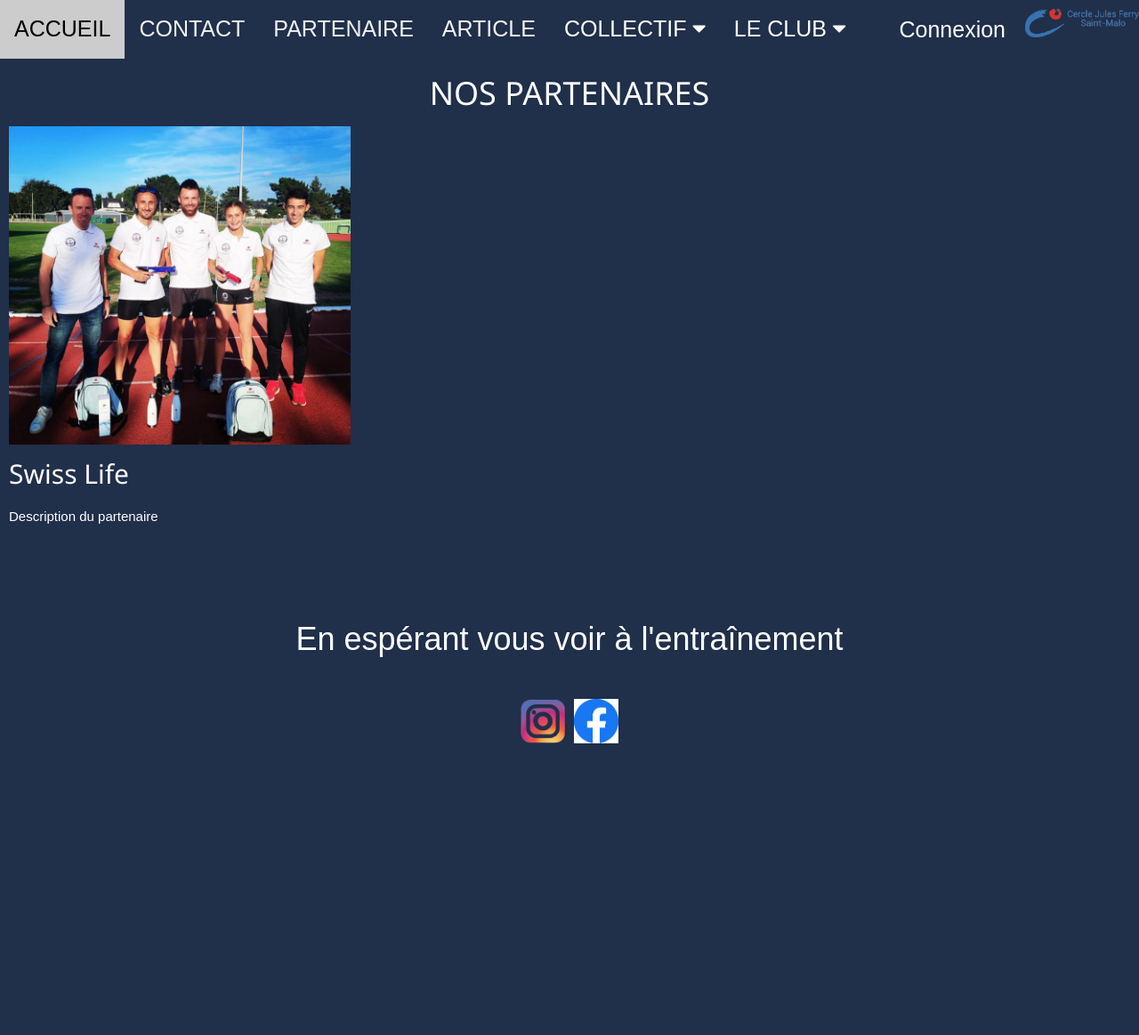
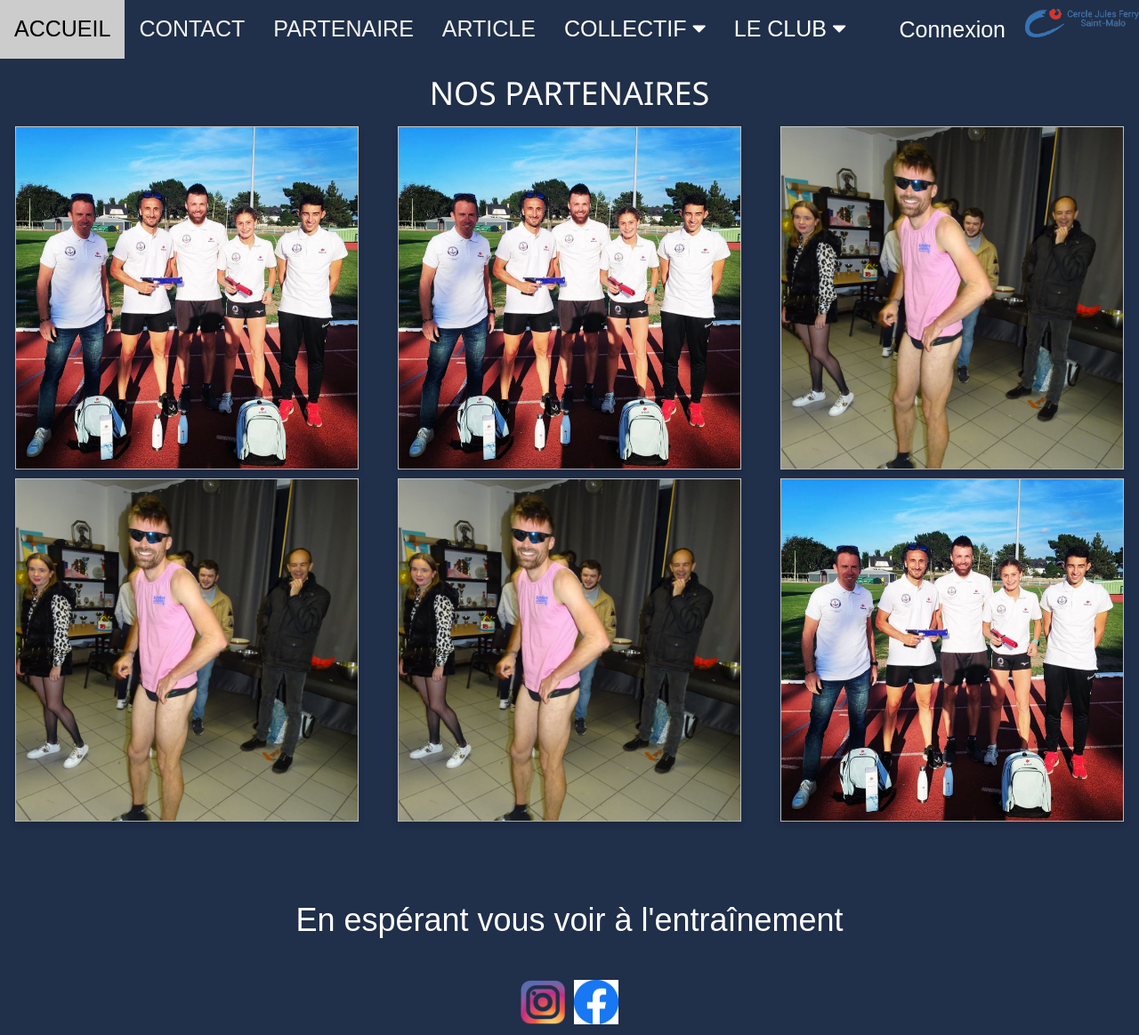
Before and after one commit to mathieucaudan/cjf_site, a PHP site: page /partenaire.php in a window 1280 px wide. Shown: the top 1164 px of the page at 89% size. Before the commit the page ends 836 px from the top, so only its background shows below. Run offline with PHP 8.4, Linux system fonts and the light colour scheme.

Commit message:
ajout cards partenaires

```diff
--- a/partenaire.php
+++ b/partenaire.php
@@ -6,13 +6,197 @@ navbar();
 ?>
 <h1 style="color: white;"><center>NOS PARTENAIRES</center></h1>
 
+<!--
 <div class="card" style="text-align: left; margin-left: 10px">
     <a href="https://www.google.fr"><img src="image/swisslife.png" style="width: 30vw;"></a>
     <div class="card-description">
         <h2 style="color: white;">Swiss Life</h2>
         <p style="color: white;">Description du partenaire</p>
     </div>
+</div>-->
+
+
+<div class="containerResponsive">
+
+        <div class="item">
+            <div class="flip-card">
+                <div class="flip-card-inner">
+                        <div class="flip-card-front">
+                            <img src="image/swisslife.png">
+                        </div>
+                            <div class="flip-card-back">
+                            <h1>John Doe</h1>
+                            <p>Architect & Engineer</p>
+                            <p>We love that guy</p>
+                        </div>
+                </div>
+            </div>
+        </div>
+        <div class="item">
+            <div class="flip-card">
+                <div class="flip-card-inner">
+                        <div class="flip-card-front">
+                            <img src="image/swisslife.png">
+                        </div>
+                            <div class="flip-card-back">
+                            <h1>John Doe</h1>
+                            <p>Architect & Engineer</p>
+                            <p>We love that guy</p>
+                        </div>
+                </div>
+            </div>
+        </div>
+        <div class="item">
+            <div class="flip-card">
+                <div class="flip-card-inner">
+                        <div class="flip-card-front">
+                            <img src="image/coach_julien.jpg">
+                        </div>
+                            <div class="flip-card-back">
+                            <h1>John Doe</h1>
+                            <p>Architect & Engineer</p>
+                            <p>We love that guy</p>
+                        </div>
+                </div>
+            </div>
+        </div>
+        <div class="item">
+            <div class="flip-card">
+                <div class="flip-card-inner">
+                        <div class="flip-card-front">
+                            <img src="image/coach_julien.jpg">
+                        </div>
+                            <div class="flip-card-back">
+                            <h1>John Doe</h1>
+                            <p>Architect & Engineer</p>
+                            <p>We love that guy</p>
+                        </div>
+                </div>
+            </div>
+        </div>
+        <div class="item">
+            <div class="flip-card">
+                <div class="flip-card-inner">
+                        <div class="flip-card-front">
+                            <img src="image/coach_julien.jpg">
+                        </div>
+                            <div class="flip-card-back">
+                            <h1>John Doe</h1>
+                            <p>Architect & Engineer</p>
+                            <p>We love that guy</p>
+                        </div>
+                </div>
+            </div>
+        </div>
+        <div class="item">
+            <div class="flip-card">
+                <div class="flip-card-inner">
+                        <div class="flip-card-front">
+                            <img src="image/swisslife.png">
+                        </div>
+                            <div class="flip-card-back">
+                            <h1>John Doe</h1>
+                            <p>Architect & Engineer</p>
+                            <p>We love that guy</p>
+                        </div>
+                </div>
+            </div>
+        </div>
+
+
 </div>
+
+<style>
+        .containerResponsive {
+            display: grid;
+            gap: 10px;
+            justify-items: center;
+        }
+
+        .item {
+            display: flex;
+            justify-content: center;
+            align-items: center;
+            border: 1px solid #ccc;
+        }
+
+        .item img {
+            max-width: 100%;
+            height: auto;
+        }
+
+        /* Utilisation des Media Queries pour ajuster le nombre d'images par ligne */
+        @media screen and (max-width: 1100px) {
+            .containerResponsive {
+                grid-template-columns: repeat(1,1fr);
+            }
+
+            .flip-card {
+                width: 50vw;
+                height: 50vw;
+                perspective: 1000px;
+            }
+        }
+
+
+        @media screen and (min-width: 1100px) {
+            .containerResponsive {
+                grid-template-columns: repeat(auto-fit, minmax(30vw, 1fr));
+            }
+
+            .flip-card {
+            /*background-color: transparent;*/
+            width: 30vw;
+            height: 30vw;
+            perspective: 1000px;
+            }
+        }
+
+
+
+
+
+
+        .flip-card-inner {
+        position: relative;
+        width: 100%;
+        height: 100%;
+        text-align: center;
+        transition: transform 0.6s;
+        transform-style: preserve-3d;
+        box-shadow: 0 4px 8px 0 rgba(0,0,0,0.2);
+        }
+
+        .flip-card-front img {
+        width: 100%;
+        height: 100%;
+        object-fit: cover; /* Ajuste l'image pour remplir l'espace */
+        }
+
+        .flip-card:hover .flip-card-inner {
+        transform: rotateY(180deg);
+        }
+
+        .flip-card-front, .flip-card-back {
+        position: absolute;
+        width: 100%;
+        height: 100%;
+        -webkit-backface-visibility: hidden;
+        backface-visibility: hidden;
+        }
+
+        .flip-card-front {
+        background-color: #bbb;
+        color: black;
+        }
+
+        .flip-card-back {
+        background-color: #2980b9;
+        color: white;
+        transform: rotateY(180deg);
+        }
+
+</style>
 
 <?php
 footer();
```
